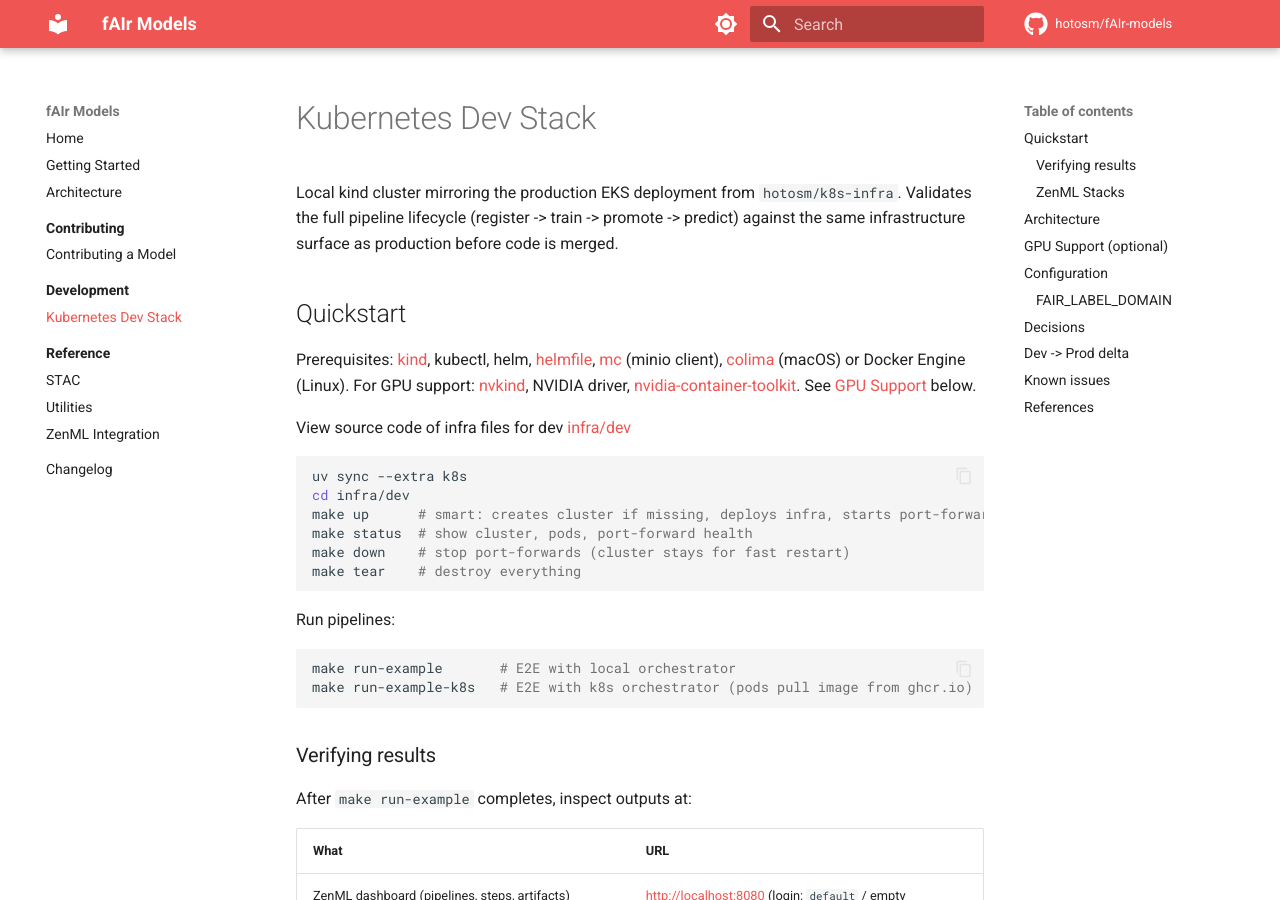
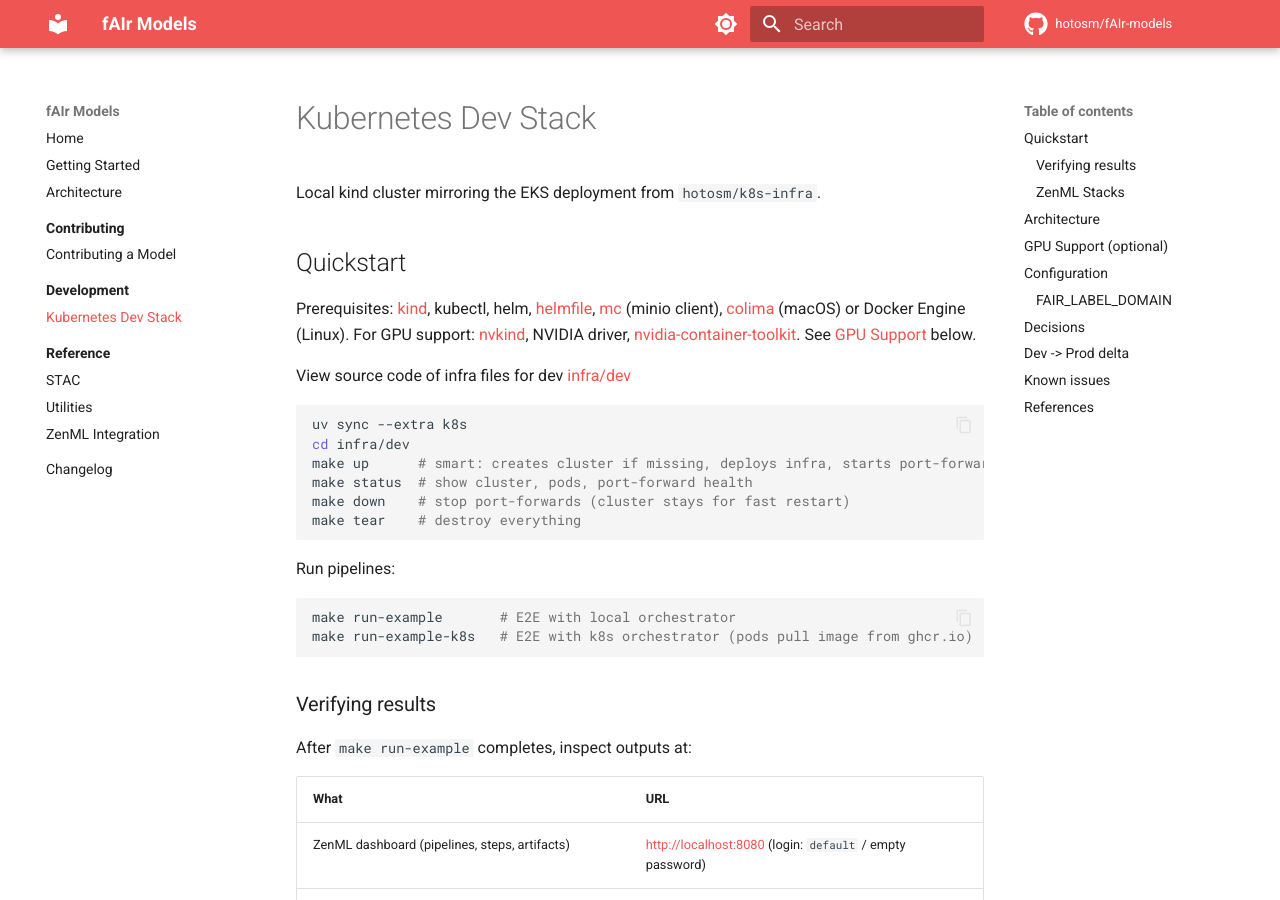
Before and after one commit to hotosm/fAIr-models, an MkDocs documentation site: the page built from docs/development/k8s.md, in a window 1280 px wide and 900 px high. Built offline with MkDocs 1.6.1 and Material for MkDocs 9.7.7, drawn with Linux system fonts in a browser that asks for light colours; comment, search, counter and statistics services are not loaded.

Commit message:
docs(k8s): simplify docs in k8s intro

```diff
--- a/docs/development/k8s.md
+++ b/docs/development/k8s.md
@@ -1,8 +1,6 @@
 # Kubernetes Dev Stack
 
-Local kind cluster mirroring the production EKS deployment from `hotosm/k8s-infra`.
-Validates the full pipeline lifecycle (register -> train -> promote -> predict) against
-the same infrastructure surface as production before code is merged.
+Local kind cluster mirroring the EKS deployment from `hotosm/k8s-infra`.
 
 ## Quickstart
 
```
